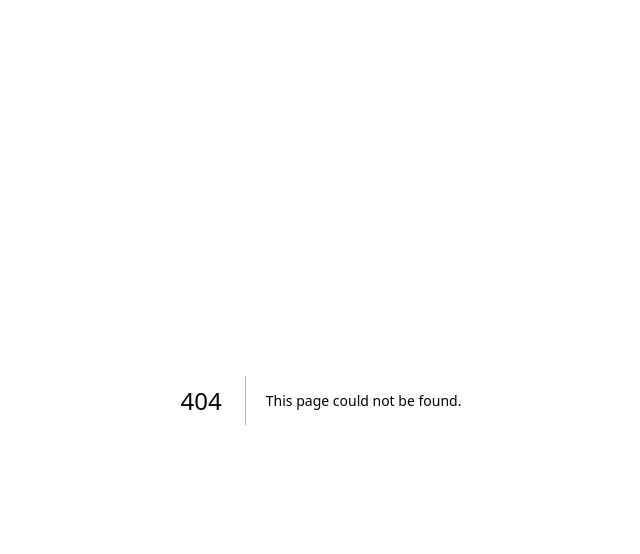
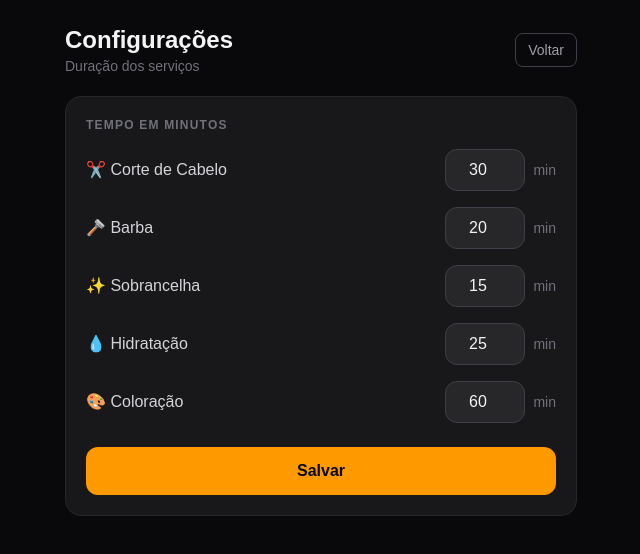
Before and after one commit to jpmoreiradev/canto-do-cabelo, a Next.js app: page /admin/config in a window 1280 px wide. Before the commit this address had no page. Shown: the top 554 px of the page, without its empty margins (319-959 px from the left). Built offline with nearby package versions, Linux system fonts and the light colour scheme; no server answers; the database is empty.

Commit message:
feat: add service duration management and entry link generation in admin panel

```diff
--- /dev/null
+++ b/app/admin/config/page.tsx
@@ -0,0 +1,91 @@
+'use client'
+
+import { useEffect, useState } from 'react'
+import { SERVICES } from '@/lib/services'
+
+export default function ConfigPage() {
+  const [durations, setDurations] = useState<Record<string, number>>({})
+  const [saved, setSaved] = useState(false)
+  const [loading, setLoading] = useState(true)
+  const [saving, setSaving] = useState(false)
+
+  useEffect(() => {
+    fetch('/api/config/services')
+      .then((r) => r.json())
+      .then((data) => {
+        setDurations(data.serviceDurations)
+        setLoading(false)
+      })
+  }, [])
+
+  async function handleSave(e: React.FormEvent) {
+    e.preventDefault()
+    setSaving(true)
+    await fetch('/api/config/services', {
+      method: 'POST',
+      headers: { 'Content-Type': 'application/json' },
+      body: JSON.stringify(durations),
+    })
+    setSaving(false)
+    setSaved(true)
+    setTimeout(() => setSaved(false), 3000)
+  }
+
+  return (
+    <main className="min-h-screen bg-zinc-950 p-6">
+      <div className="max-w-lg mx-auto space-y-5">
+        <div className="flex items-center justify-between">
+          <div>
+            <h1 className="text-2xl font-black text-zinc-100">Configurações</h1>
+            <p className="text-zinc-500 text-sm">Duração dos serviços</p>
+          </div>
+          <a
+            href="/admin"
+            className="text-sm text-zinc-400 border border-zinc-700 px-3 py-1.5 rounded-lg hover:border-zinc-500 transition-colors"
+          >
+            Voltar
+          </a>
+        </div>
+
+        {loading ? (
+          <p className="text-zinc-600 animate-pulse text-center py-10">Carregando...</p>
+        ) : (
+          <form onSubmit={handleSave} className="bg-zinc-900 border border-zinc-800 rounded-2xl p-5 space-y-4">
+            <p className="text-xs text-zinc-500 uppercase tracking-widest font-semibold">
+              Tempo em minutos
+            </p>
+
+            {SERVICES.map((s) => (
+              <div key={s.id} className="flex items-center gap-4">
+                <span className="text-zinc-300 flex-1 font-medium">
+                  {s.emoji} {s.label}
+                </span>
+                <div className="flex items-center gap-2">
+                  <input
+                    type="number"
+                    min={1}
+                    max={300}
+                    value={durations[s.id] ?? s.minutes}
+                    onChange={(e) =>
+                      setDurations((prev) => ({ ...prev, [s.id]: Number(e.target.value) }))
+                    }
+                    className="w-20 bg-zinc-800 border border-zinc-700 rounded-xl px-3 py-2 text-zinc-100 text-center focus:border-amber-500 focus:outline-none transition-colors"
+                  />
+                  <span className="text-zinc-500 text-sm">min</span>
+                </div>
+              </div>
+            ))}
+
+            <button
+              type="submit"
+              disabled={saving}
+              className="w-full bg-amber-500 hover:bg-amber-400 disabled:bg-zinc-800 disabled:text-zinc-600 text-zinc-950 font-black py-3 rounded-xl transition-colors mt-2"
+            >
+              {saving ? 'Salvando...' : saved ? 'Salvo!' : 'Salvar'}
+            </button>
+          </form>
+        )}
+      </div>
+    </main>
+  )
+}
--- a/app/admin/page.tsx
+++ b/app/admin/page.tsx
@@ -9,6 +9,7 @@ interface QueueStateDB {
   entries: QueueEntry[]
   currentTicket: number
   lastCalledId: string | null
+  serviceDurations: Record<string, number>
 }
 
 interface LastAdded extends QueueEntry {
@@ -24,6 +25,8 @@ export default function AdminPage() {
   const [addLoading, setAddLoading] = useState(false)
   const [addError, setAddError] = useState('')
   const [lastAdded, setLastAdded] = useState<LastAdded | null>(null)
+  const [entryLink, setEntryLink] = useState('')
+  const [entryLinkCopied, setEntryLinkCopied] = useState(false)
   const inputRef = useRef<HTMLInputElement>(null)
 
   async function fetchState() {
@@ -95,12 +98,29 @@ export default function AdminPage() {
     fetchState()
   }
 
+  async function generateEntryLink() {
+    const res = await fetch('/api/queue/tv-token')
+    if (res.ok) {
+      const { token } = await res.json()
+      const link = `${window.location.origin}/entrar?t=${token}`
+      setEntryLink(link)
+      setEntryLinkCopied(false)
+    }
+  }
+
+  async function copyEntryLink() {
+    await navigator.clipboard.writeText(entryLink)
+    setEntryLinkCopied(true)
+    setTimeout(() => setEntryLinkCopied(false), 3000)
+  }
+
   async function logout() {
     await fetch('/api/auth/logout', { method: 'POST' })
     window.location.href = '/admin/login'
   }
 
-  const estimatedMinutes = calcMinutes(selectedServices)
+  const durations = state?.serviceDurations
+  const estimatedMinutes = calcMinutes(selectedServices, durations)
 
   if (!state) {
     return (
@@ -139,6 +159,12 @@ export default function AdminPage() {
             >
               TV
             </a>
+            <a
+              href="/admin/config"
+              className="text-sm text-zinc-400 border border-zinc-700 px-3 py-1.5 rounded-lg hover:border-zinc-500 transition-colors"
+            >
+              Config
+            </a>
             <button
               onClick={logout}
               className="text-sm text-zinc-500 border border-zinc-800 px-3 py-1.5 rounded-lg hover:border-zinc-600 transition-colors"
@@ -153,6 +179,41 @@ export default function AdminPage() {
           <Stat label="Aguardando" value={waiting.length} color="amber" />
           <Stat label="Atendidos" value={served.length} color="green" />
           <Stat label="Total hoje" value={state.currentTicket} color="zinc" />
+        </div>
+
+        {/* Entry link generator */}
+        <div className="bg-zinc-900 border border-zinc-800 rounded-2xl p-5">
+          <h2 className="text-xs font-semibold text-zinc-500 uppercase tracking-widest mb-4">
+            Link de entrada (WhatsApp)
+          </h2>
+          {entryLink ? (
+            <div className="space-y-3">
+              <code className="text-xs text-zinc-400 bg-zinc-800 rounded-lg px-3 py-2 block truncate">
+                {entryLink}
+              </code>
+              <div className="flex gap-2">
+                <button
+                  onClick={copyEntryLink}
+                  className="flex-1 text-sm font-bold bg-amber-500 hover:bg-amber-400 text-zinc-950 px-4 py-2.5 rounded-xl transition-colors"
+                >
+                  {entryLinkCopied ? 'Copiado!' : 'Copiar link'}
+                </button>
+                <button
+                  onClick={generateEntryLink}
+                  className="text-sm text-zinc-400 border border-zinc-700 px-4 py-2.5 rounded-xl hover:border-zinc-500 transition-colors"
+                >
+                  Renovar
+                </button>
+              </div>
+            </div>
+          ) : (
+            <button
+              onClick={generateEntryLink}
+              className="w-full text-sm font-bold text-zinc-300 border border-zinc-700 hover:border-amber-500 hover:text-amber-400 px-4 py-3 rounded-xl transition-colors"
+            >
+              Gerar link
+            </button>
+          )}
         </div>
 
         {/* Add patient form */}
@@ -308,7 +369,7 @@ export default function AdminPage() {
           ) : (
             <div className="space-y-1">
               {waiting.map((e, i) => {
-                const waitBefore = waiting.slice(0, i).reduce((s, w) => s + (calcMinutes(w.services) || 30), 0)
+                const waitBefore = waiting.slice(0, i).reduce((s, w) => s + calcMinutes(w.services, durations), 0)
                 return (
                   <div key={e.id} className="flex items-center gap-3 py-2.5 border-b border-zinc-800 last:border-0">
                     <span className="text-xl font-black text-amber-400 w-10 shrink-0">{i + 1}º</span>
--- /dev/null
+++ b/app/api/config/services/route.ts
@@ -0,0 +1,27 @@
+import { NextRequest, NextResponse } from 'next/server'
+import prisma, { getServiceDurations } from '@/lib/db'
+import { SERVICES } from '@/lib/services'
+
+export async function GET() {
+  const durations = await getServiceDurations()
+  return NextResponse.json({ serviceDurations: durations })
+}
+
+export async function POST(req: NextRequest) {
+  const body = await req.json()
+
+  const updates = SERVICES.filter((s) => typeof body[s.id] === 'number' && body[s.id] > 0)
+
+  await Promise.all(
+    updates.map((s) =>
+      prisma.queueConfig.upsert({
+        where: { key: `svc_${s.id}` },
+        update: { value: String(Math.round(body[s.id])) },
+        create: { key: `svc_${s.id}`, value: String(Math.round(body[s.id])) },
+      }),
+    ),
+  )
+
+  const durations = await getServiceDurations()
+  return NextResponse.json({ serviceDurations: durations })
+}
--- a/app/api/queue/entry/route.ts
+++ b/app/api/queue/entry/route.ts
@@ -1,5 +1,5 @@
 import { NextRequest, NextResponse } from 'next/server'
-import prisma from '@/lib/db'
+import prisma, { getServiceDurations } from '@/lib/db'
 import { calcMinutes } from '@/lib/services'
 
 export async function GET(req: NextRequest) {
@@ -13,8 +13,8 @@ export async function GET(req: NextRequest) {
     where: { status: 'waiting', ticket: { lt: entry.ticket } },
   })
 
-  // soma os serviços de quem está na frente (waiting com ticket menor) + quem está em called
-  const ahead = await prisma.queueEntry.findMany({
+  const [ahead, durations] = await Promise.all([
+    prisma.queueEntry.findMany({
       where: {
         OR: [
           { status: 'waiting', ticket: { lt: entry.ticket } },
@@ -22,8 +22,10 @@ export async function GET(req: NextRequest) {
         ],
       },
       select: { services: true },
-  })
-  const waitMinutes = ahead.reduce((sum, e) => sum + calcMinutes(e.services), 0)
+    }),
+    getServiceDurations(),
+  ])
+  const waitMinutes = ahead.reduce((sum, e) => sum + calcMinutes(e.services, durations), 0)
 
   return NextResponse.json({
     ...entry,
--- a/app/api/queue/route.ts
+++ b/app/api/queue/route.ts
@@ -1,10 +1,11 @@
 import { NextRequest, NextResponse } from 'next/server'
-import prisma from '@/lib/db'
+import prisma, { getServiceDurations } from '@/lib/db'
 
 export async function GET() {
-  const [entries, config] = await Promise.all([
+  const [entries, config, serviceDurations] = await Promise.all([
     prisma.queueEntry.findMany({ orderBy: { ticket: 'asc' } }),
     prisma.queueConfig.findMany(),
+    getServiceDurations(),
   ])
 
   const configMap = Object.fromEntries(config.map((c) => [c.key, c.value]))
@@ -17,6 +18,7 @@ export async function GET() {
     })),
     currentTicket: parseInt(configMap.current_ticket ?? '0'),
     lastCalledId: configMap.last_called_id ?? null,
+    serviceDurations,
   })
 }
 
--- a/app/entrar/page.tsx
+++ b/app/entrar/page.tsx
@@ -13,10 +13,27 @@ function EntrarForm() {
   const [selectedServices, setSelectedServices] = useState<string[]>([])
   const [loading, setLoading] = useState(false)
   const [error, setError] = useState('')
+  const [queueWaitMinutes, setQueueWaitMinutes] = useState(0)
+  const [durations, setDurations] = useState<Record<string, number>>({})
 
   useEffect(() => {
     if (!token) setError('Escaneie o QR code na TV para entrar na fila.')
   }, [token])
+
+  useEffect(() => {
+    async function fetchQueue() {
+      const res = await fetch('/api/queue')
+      if (!res.ok) return
+      const data = await res.json()
+      const d: Record<string, number> = data.serviceDurations ?? {}
+      setDurations(d)
+      const total = data.entries
+        .filter((e: { status: string; services: string[] }) => e.status === 'waiting' || e.status === 'called')
+        .reduce((sum: number, e: { services: string[] }) => sum + calcMinutes(e.services, d), 0)
+      setQueueWaitMinutes(total)
+    }
+    fetchQueue()
+  }, [])
 
   function toggleService(id: string) {
     setSelectedServices((prev) =>
@@ -46,7 +63,7 @@ function EntrarForm() {
     }
   }
 
-  const estimatedMinutes = calcMinutes(selectedServices)
+  const estimatedMinutes = calcMinutes(selectedServices, durations)
   const disabled = !token || loading
 
   return (
@@ -112,13 +129,21 @@ function EntrarForm() {
               </div>
             </div>
 
-            {/* Time estimate */}
-            {estimatedMinutes > 0 && (
-              <div className="bg-zinc-900 border border-zinc-800 rounded-xl px-4 py-3 text-center">
-                <span className="text-zinc-500 text-xs">Tempo estimado do seu serviço </span>
-                <span className="font-bold text-amber-400">{formatMinutes(estimatedMinutes)}</span>
+            {/* Time estimates */}
+            <div className="bg-zinc-900 border border-zinc-800 rounded-xl px-4 py-3 space-y-1.5">
+              <div className="flex justify-between items-center">
+                <span className="text-zinc-500 text-xs">Espera na fila</span>
+                <span className="font-bold text-amber-400">
+                  {queueWaitMinutes === 0 ? 'em breve' : formatMinutes(queueWaitMinutes)}
+                </span>
               </div>
-            )}
+              {estimatedMinutes > 0 && (
+                <div className="flex justify-between items-center border-t border-zinc-800 pt-1.5">
+                  <span className="text-zinc-500 text-xs">Seu serviço</span>
+                  <span className="text-zinc-400 text-sm">{formatMinutes(estimatedMinutes)}</span>
+                </div>
+              )}
+            </div>
 
             {error && (
               <p className="text-red-400 text-sm text-center">{error}</p>
--- a/app/fila/page.tsx
+++ b/app/fila/page.tsx
@@ -7,6 +7,7 @@ import { calcMinutes, formatMinutes } from '@/lib/services'
 interface QueueStateDB {
   entries: QueueEntry[]
   lastCalledId: string | null
+  serviceDurations: Record<string, number>
 }
 
 export default function FilaPage() {
@@ -67,9 +68,11 @@ export default function FilaPage() {
           ) : (
             <div>
               {waiting.map((e, i) => {
-                const waitBefore = waiting
+                const d = state.serviceDurations
+                const calledMinutes = calcMinutes(called?.services ?? [], d)
+                const waitBefore = calledMinutes + waiting
                   .slice(0, i)
-                  .reduce((s, w) => s + (calcMinutes(w.services) || 30), 0)
+                  .reduce((s, w) => s + calcMinutes(w.services, d), 0)
 
                 return (
                   <div
@@ -84,15 +87,15 @@ export default function FilaPage() {
 
                     <span className="text-zinc-100 font-medium flex-1 truncate">{e.name}</span>
 
-                    {i === 0 ? (
+                    {waitBefore === 0 ? (
                       <span className="text-xs bg-amber-500/20 text-amber-400 border border-amber-500/30 px-2 py-0.5 rounded-full shrink-0">
                         em breve
                       </span>
-                    ) : waitBefore > 0 ? (
+                    ) : (
                       <span className="text-zinc-500 text-sm shrink-0">
                         espera {formatMinutes(waitBefore)}
                       </span>
-                    ) : null}
+                    )}
                   </div>
                 )
               })}
--- a/app/tv/page.tsx
+++ b/app/tv/page.tsx
@@ -9,6 +9,7 @@ interface QueueStateDB {
   entries: QueueEntry[]
   currentTicket: number
   lastCalledId: string | null
+  serviceDurations: Record<string, number>
 }
 
 export default function TVPage() {
@@ -109,9 +110,11 @@ export default function TVPage() {
               <p className="text-zinc-700 text-center py-8">Fila vazia</p>
             )}
             {waiting.map((e, i) => {
-              const waitBefore = waiting
+              const d = state.serviceDurations
+              const calledMinutes = calcMinutes(called?.services ?? [], d)
+              const waitBefore = calledMinutes + waiting
                 .slice(0, i)
-                .reduce((s, w) => s + (calcMinutes(w.services) || 30), 0)
+                .reduce((s, w) => s + calcMinutes(w.services, d), 0)
 
               return (
                 <div
@@ -120,15 +123,15 @@ export default function TVPage() {
                 >
                   <span className="text-2xl font-black text-amber-400 w-12 shrink-0">{i + 1}º</span>
                   <span className="text-zinc-200 font-medium flex-1 truncate">{e.name}</span>
-                  {i === 0 ? (
+                  {waitBefore === 0 ? (
                     <span className="text-xs bg-amber-500/20 text-amber-400 border border-amber-500/30 px-2 py-0.5 rounded-full shrink-0">
                       em breve
                     </span>
-                  ) : waitBefore > 0 ? (
+                  ) : (
                     <span className="text-xs text-zinc-500 shrink-0 text-right">
                       espera {formatMinutes(waitBefore)}
                     </span>
-                  ) : null}
+                  )}
                 </div>
               )
             })}
--- a/lib/db.ts
+++ b/lib/db.ts
@@ -1,4 +1,5 @@
 import { PrismaClient } from '@prisma/client'
+import { SERVICES } from '@/lib/services'
 
 const globalForPrisma = globalThis as unknown as { prisma: PrismaClient }
 
@@ -20,4 +21,20 @@ export async function initDB() {
     update: {},
     create: { key: 'last_called_id', value: null },
   })
+  for (const s of SERVICES) {
+    await prisma.queueConfig.upsert({
+      where: { key: `svc_${s.id}` },
+      update: {},
+      create: { key: `svc_${s.id}`, value: String(s.minutes) },
+    })
+  }
 }
+
+export async function getServiceDurations(): Promise<Record<string, number>> {
+  const rows = await prisma.queueConfig.findMany({
+    where: { key: { startsWith: 'svc_' } },
+  })
+  return Object.fromEntries(
+    rows.map((r) => [r.key.replace('svc_', ''), parseInt(r.value ?? '0')]),
+  )
+}
--- a/lib/services.ts
+++ b/lib/services.ts
@@ -8,14 +8,17 @@ export const SERVICES = [
 
 export type ServiceId = (typeof SERVICES)[number]['id']
 
-export function calcMinutes(serviceIds: string[]): number {
-  return SERVICES.filter((s) => serviceIds.includes(s.id)).reduce((sum, s) => sum + s.minutes, 0)
+export function calcMinutes(serviceIds: string[], durations?: Record<string, number>): number {
+  return SERVICES.filter((s) => serviceIds.includes(s.id)).reduce(
+    (sum, s) => sum + (durations?.[s.id] ?? s.minutes),
+    0,
+  )
 }
 
 export function formatMinutes(minutes: number): string {
   if (minutes === 0) return '—'
-  if (minutes < 60) return `~${minutes} min`
+  if (minutes < 60) return `aprox. ${minutes} min`
   const h = Math.floor(minutes / 60)
   const m = minutes % 60
-  return m > 0 ? `~${h}h ${m}min` : `~${h}h`
+  return m > 0 ? `aprox. ${h}h ${m}min` : `aprox. ${h}h`
 }
--- a/proxy.ts
+++ b/proxy.ts
@@ -4,14 +4,14 @@ import { jwtVerify } from 'jose'
 const secret = () => new TextEncoder().encode(process.env.JWT_SECRET!)
 
 const ADMIN_PAGES = ['/admin', '/tv']
-const ADMIN_API = ['/api/queue/next', '/api/queue/served', '/api/queue/remove']
+const ADMIN_API = ['/api/queue/next', '/api/queue/served', '/api/queue/remove', '/api/config/services']
 
 export async function proxy(req: NextRequest) {
   const { pathname } = req.nextUrl
 
   const isAdminPage = ADMIN_PAGES.some((p) => pathname.startsWith(p)) && pathname !== '/admin/login'
   const isAdminApi =
-    ADMIN_API.some((p) => pathname.startsWith(p)) ||
+    (ADMIN_API.some((p) => pathname.startsWith(p)) && req.method === 'POST') ||
     (pathname === '/api/queue' && req.method === 'POST')
 
   if (!isAdminPage && !isAdminApi) return NextResponse.next()
@@ -33,5 +33,5 @@ export async function proxy(req: NextRequest) {
 }
 
 export const config = {
-  matcher: ['/admin/:path*', '/tv', '/api/queue/:path*', '/api/queue'],
+  matcher: ['/admin/:path*', '/tv', '/api/queue/:path*', '/api/queue', '/api/config/:path*'],
 }
```
Lines whose indentation alone changed are shown as unchanged.
